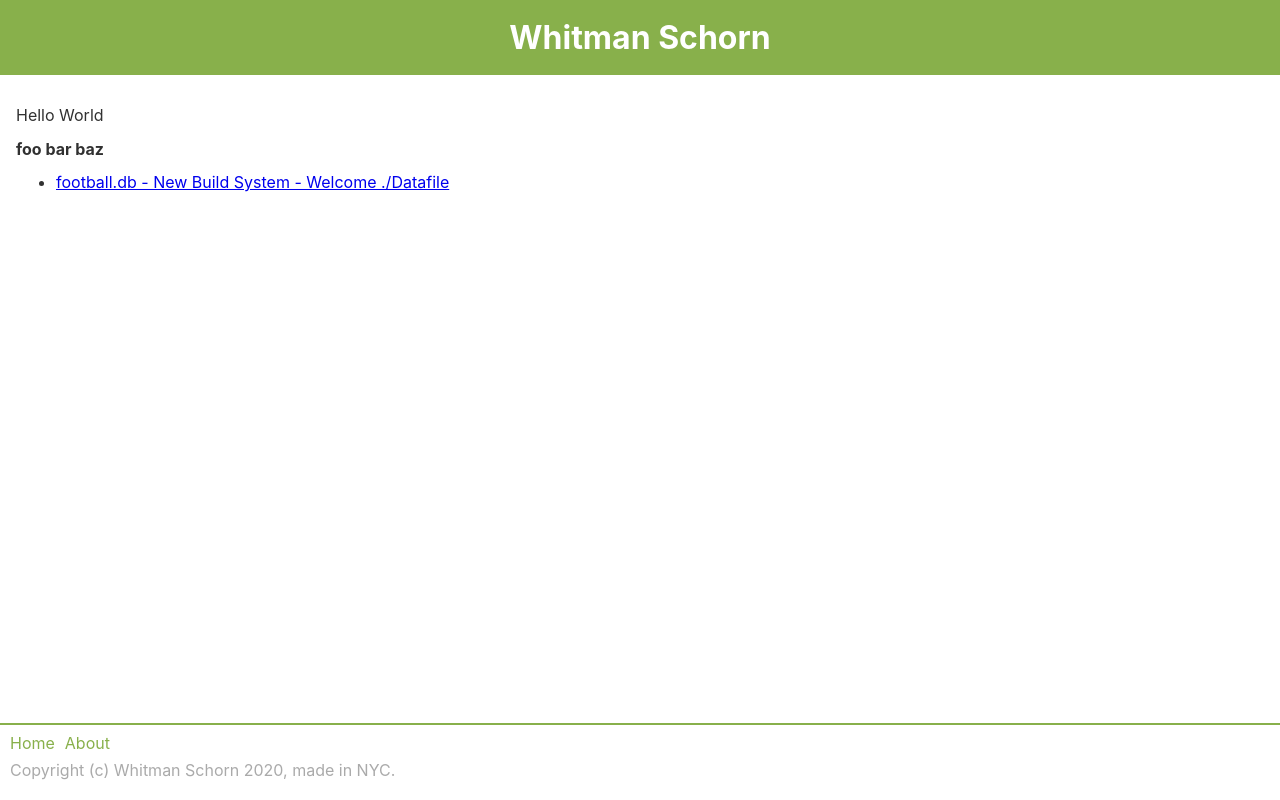
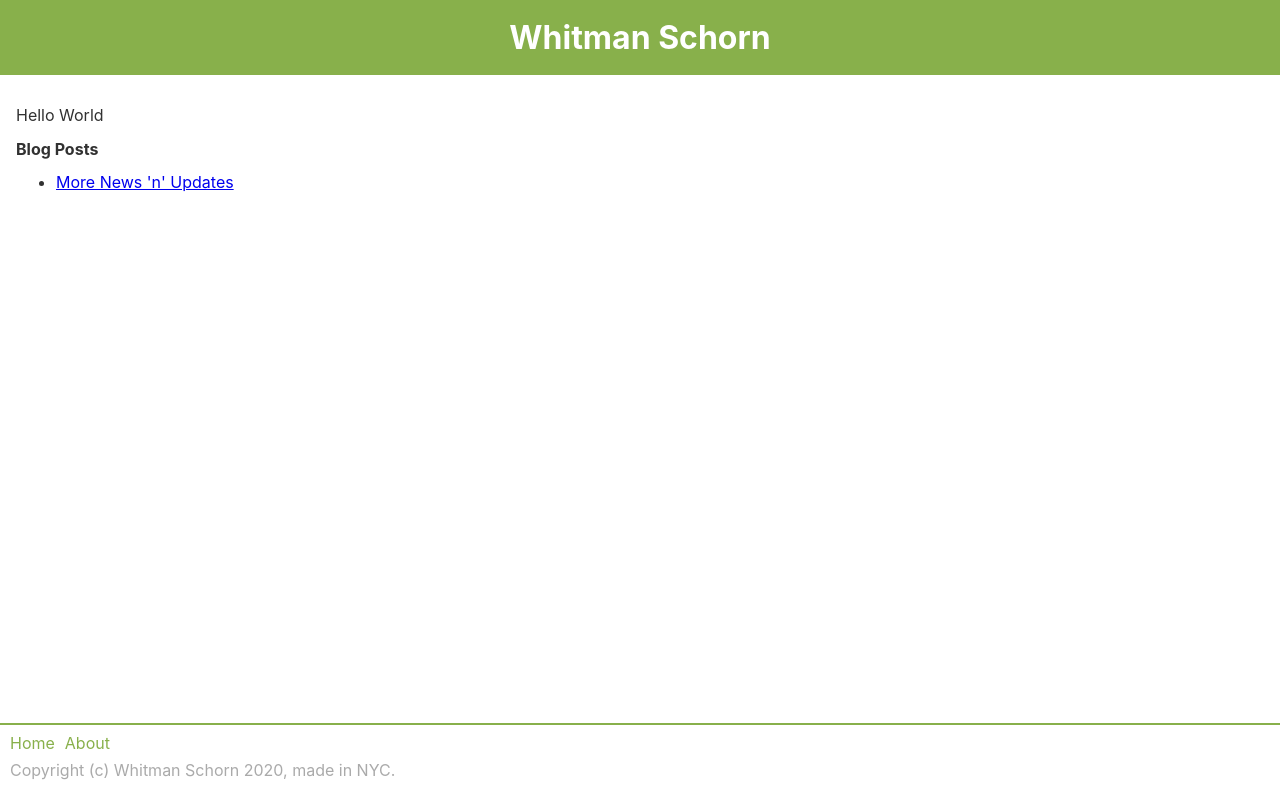
Before and after one commit to whitmanschorn/wschorn-2020, a website: page site/index.html in a window 1280 px wide. Drawn offline with Linux system fonts and the light colour scheme.

Commit message:
really no clue why this works

```diff
--- a/site/index.html
+++ b/site/index.html
@@ -1,3 +1,3 @@
 <!DOCTYPE html><html><head><title>Cuttlebelle - Homepage</title><meta charSet="utf-8"/><meta http-equiv="x-ua-compatible" content="ie=edge"/><meta name="viewport" content="width=device-width, initial-scale=1"/><link rel="stylesheet" href="assets/css/site.css"/></head><body><div class="top"><header role="banner"><p>Whitman Schorn</p>
 </header><main><p>Hello World</p>
-<div><b>foo bar baz</b><ul class="news"><li><a href="posts/test-1">football.db - New Build System - Welcome ./Datafile</a></li></ul></div></main></div><footer style="padding:10px;border-top:2px solid #88B04B"><div><a style="text-decoration:none;padding-right:10px;color:#88B04B" href=".">Home</a><a style="text-decoration:none;padding-right:10px;color:#88B04B" href="about">About</a></div><div style="color:#AAAAAA;padding:10px 0px">Copyright (c) Whitman Schorn 2020, made in NYC.</div></footer></body></html>
+<div><b>Blog Posts</b><ul class="news"><li><a href="posts/test-1">More News &#x27;n&#x27; Updates</a></li></ul></div></main></div><footer style="padding:10px;border-top:2px solid #88B04B"><div><a style="text-decoration:none;padding-right:10px;color:#88B04B" href=".">Home</a><a style="text-decoration:none;padding-right:10px;color:#88B04B" href="about">About</a></div><div style="color:#AAAAAA;padding:10px 0px">Copyright (c) Whitman Schorn 2020, made in NYC.</div></footer></body></html>
```
